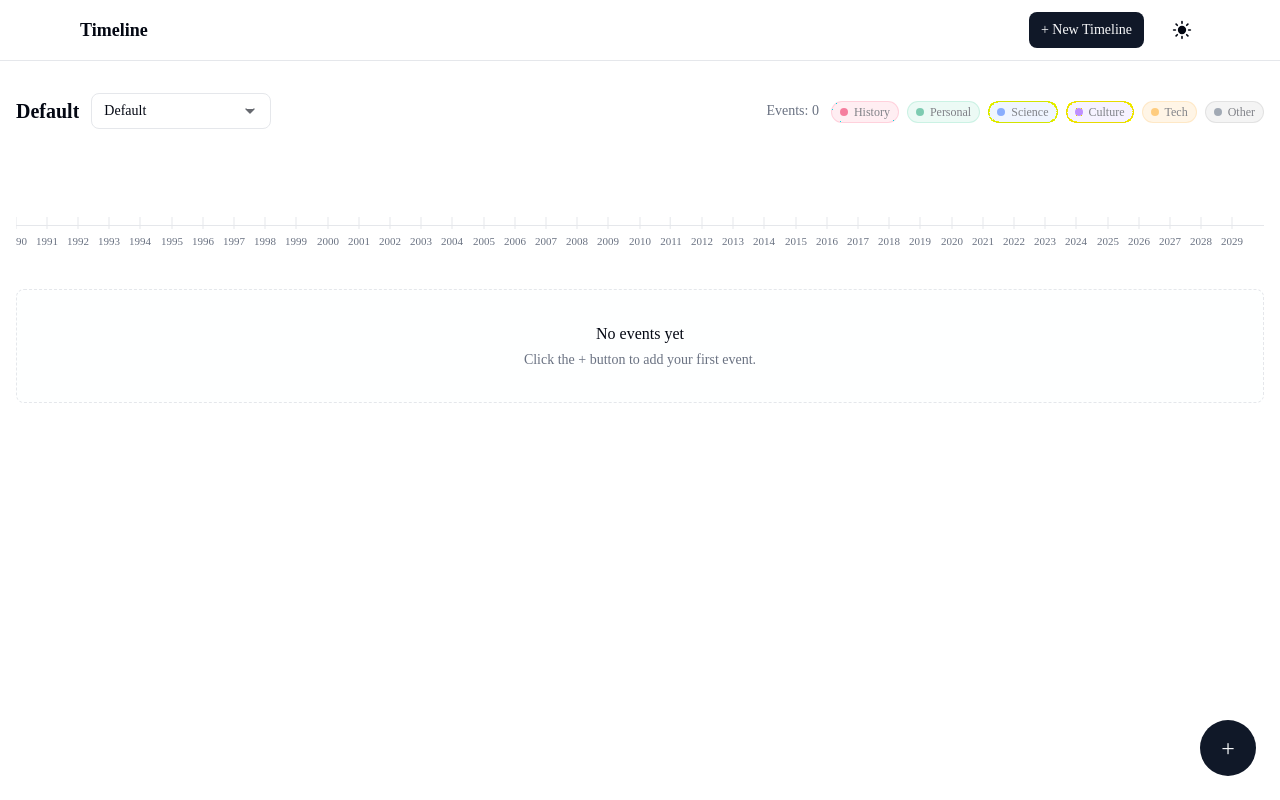
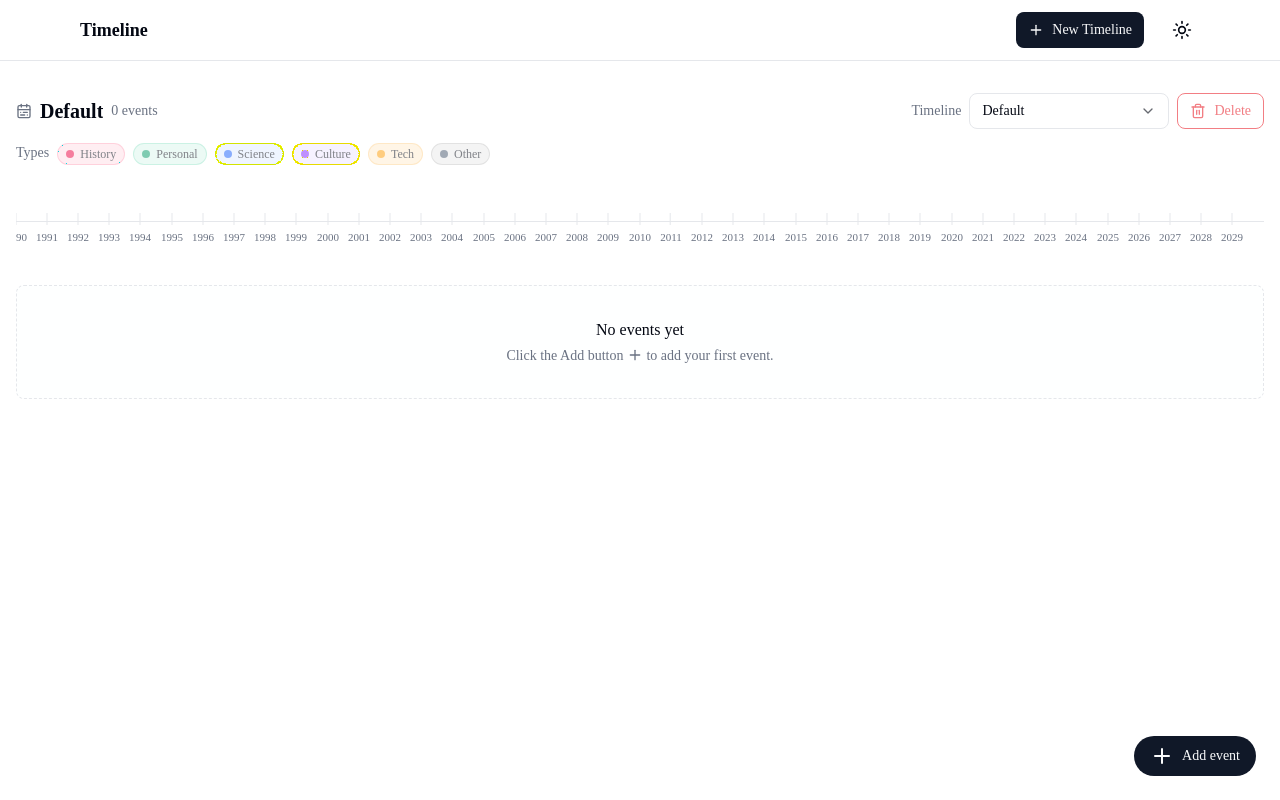
Before and after one commit to Azanore/Timeline, a React (Vite) app: page / in a window 1280 px wide. Built offline with nearby package versions, Linux system fonts and the light colour scheme.

Commit message:
Added icons, adjust the layout, better aria, titles for buttons, consistency, etc..

```diff
--- a/src/App.jsx
+++ b/src/App.jsx
@@ -6,6 +6,7 @@ import EventForm from './components/events/EventForm.jsx'
 import { useEvents } from './hooks/useEvents'
 import { useToast } from './hooks/useToast'
 import Button from './components/ui/Button.jsx'
+import { Plus } from 'lucide-react'
 
 function App() {
   const { addEvent } = useEvents()
@@ -22,9 +23,11 @@ function App() {
       <Button
         onClick={() => setOpenAdd(true)}
         aria-label="Add Event"
-        className="fixed bottom-6 right-6 rounded-full w-14 h-14 text-2xl shadow-lg"
+        title="Add event"
+        className="fixed bottom-6 right-6 rounded-full w-14 h-14 shadow-lg flex items-center justify-center gap-2 md:w-auto md:h-10 md:px-4"
       >
-        +
+        <Plus className="h-6 w-6" aria-hidden="true" />
+        <span className="hidden md:inline">Add event</span>
       </Button>
 
       <Dialog open={openAdd} onOpenChange={(next) => { if (!next) setOpenAdd(false) }}>
--- a/src/components/events/EventCard.jsx
+++ b/src/components/events/EventCard.jsx
@@ -70,7 +70,7 @@ export default function EventCard({ event, scale, selected = false, onClick, ful
         <div className="min-w-0">
           <div className={`flex items-center gap-1 ${forceFull ? 'truncate' : (tier === 'min' ? 'whitespace-nowrap' : 'truncate')}`}>
             {(forceFull || tier !== 'min') && (
-              <TypeBadge type={event?.type || 'other'} className="shrink-0" />
+              <TypeBadge type={event?.type || 'other'} className="shrink-0" showLabel={false} />
             )}
             <span className="text-[11px] font-medium text-foreground truncate">{event?.title || ''}</span>
           </div>
--- a/src/components/events/EventDialog.jsx
+++ b/src/components/events/EventDialog.jsx
@@ -9,12 +9,12 @@ import TypeBadge from '@/components/ui/TypeBadge.jsx';
 import {
   AlertDialog,
   AlertDialogContent,
-  AlertDialogOverlay,
   AlertDialogTitle,
   AlertDialogDescription,
   AlertDialogCancel,
   AlertDialogAction,
 } from '@/components/ui/ConfirmDialog.jsx';
+import { Pencil, Trash2, X, AlertTriangle } from 'lucide-react';
 
 /**
  * @typedef {Object} EventDialogProps
@@ -68,25 +68,31 @@ export default function EventDialog({ open, onClose, event, closeOnSave = false
           )}
           <div className="mt-4 flex justify-between">
             <div className="flex gap-2">
-              <Button variant="outline" size="md" onClick={() => setMode('edit')}>
-                Edit
+              <Button variant="outline" size="md" onClick={() => setMode('edit')} className="gap-2">
+                <Pencil className="h-4 w-4" aria-hidden="true" />
+                <span>Edit</span>
               </Button>
               <Button
                 variant="outline"
                 size="md"
-                className="border-destructive text-destructive hover:bg-destructive/10"
+                className="border-destructive text-destructive hover:bg-destructive/10 gap-2"
                 onClick={() => setConfirmOpen(true)}
               >
-                Delete
+                <Trash2 className="h-4 w-4" aria-hidden="true" />
+                <span>Delete</span>
               </Button>
             </div>
-            <Button variant="outline" size="md" onClick={onClose}>
-              Close
+            <Button variant="outline" size="md" onClick={onClose} className="gap-2">
+              <X className="h-4 w-4" aria-hidden="true" />
+              <span>Close</span>
             </Button>
           </div>
           <AlertDialog open={confirmOpen} onOpenChange={(next) => { if (!next) setConfirmOpen(false); }}>
             <AlertDialogContent>
-              <AlertDialogTitle>Delete this event?</AlertDialogTitle>
+              <AlertDialogTitle className="flex items-center gap-2">
+                <AlertTriangle className="h-4 w-4 text-destructive" aria-hidden="true" />
+                <span>Delete this event?</span>
+              </AlertDialogTitle>
               <AlertDialogDescription>
                 This action cannot be undone. The event will be permanently removed.
               </AlertDialogDescription>
@@ -97,7 +103,7 @@ export default function EventDialog({ open, onClose, event, closeOnSave = false
                 <AlertDialogAction asChild>
                   <Button
                     variant="outline"
-                    className="border-destructive text-destructive hover:bg-destructive/10"
+                    className="border-destructive text-destructive hover:bg-destructive/10 gap-2"
                     onClick={() => {
                       removeEvent(event.id);
                       toast.success('Event deleted');
@@ -105,7 +111,8 @@ export default function EventDialog({ open, onClose, event, closeOnSave = false
                       onClose?.();
                     }}
                   >
-                    Delete
+                    <Trash2 className="h-4 w-4" aria-hidden="true" />
+                    <span>Delete</span>
                   </Button>
                 </AlertDialogAction>
               </div>
--- a/src/components/layout/Header.jsx
+++ b/src/components/layout/Header.jsx
@@ -1,6 +1,7 @@
 import { useTimeline } from '../../hooks/useTimeline';
 import Button from '@/components/ui/Button.jsx';
 import ThemeToggle from '@/components/ui/ThemeToggle.jsx';
+import { Plus } from 'lucide-react';
 
 // Header: app title + global actions (create timeline, theme)
 export default function Header() {
@@ -12,11 +13,12 @@ export default function Header() {
         <h1 className="text-lg font-semibold text-foreground flex-1">Timeline</h1>
 
         <Button
-          className="ml-auto"
+          className="ml-auto gap-2"
           size="md"
           onClick={() => createTimeline(`Timeline ${timelines.length + 1}`)}
         >
-          + New Timeline
+          <Plus className="h-4 w-4" aria-hidden="true" />
+          <span>New Timeline</span>
         </Button>
 
         <ThemeToggle className="ml-2" />
--- a/src/index.css
+++ b/src/index.css
@@ -72,6 +72,8 @@ body { margin: 0; }
   img, video, canvas, svg, picture { display: block; max-width: 100%; }
   img { height: auto; }
   svg { inline-size: 1em; block-size: 1em; fill: currentColor; }
+  /* Ensure lucide icons remain stroked (not filled solid) */
+  svg.lucide { fill: none; stroke: currentColor; }
 
   /* Tables and lists */
   table { border-collapse: collapse; }
--- a/src/views/TimelineView.jsx
+++ b/src/views/TimelineView.jsx
@@ -4,19 +4,43 @@ import Timeline from '../components/timeline/Timeline.jsx';
 import TypeLegend from '@/components/ui/TypeLegend.jsx';
 import TimelineAxis from '@/components/timeline/TimelineAxis.jsx';
 import { Select, SelectTrigger, SelectValue, SelectContent, SelectItem } from '@/components/ui/Select.jsx';
+import {
+  AlertDialog,
+  AlertDialogContent,
+  AlertDialogTitle,
+  AlertDialogDescription,
+  AlertDialogCancel,
+  AlertDialogAction,
+} from '@/components/ui/ConfirmDialog.jsx';
+import Button from '@/components/ui/Button.jsx';
+import { useState } from 'react';
+import { useToast } from '../hooks/useToast';
+import { Trash2, AlertTriangle, CalendarRange, Plus } from 'lucide-react';
 
 export default function TimelineView() {
-  const { timelines, activeTimelineId, setActiveTimeline, domain } = useTimeline();
+  const { timelines, activeTimelineId, setActiveTimeline, deleteTimeline, domain } = useTimeline();
   const { events } = useEvents();
   const activeName = timelines.find(t => t.id === activeTimelineId)?.name || 'Untitled';
+  const isOnlyTimeline = (timelines?.length || 0) <= 1;
+  const isDefaultTimeline = activeTimelineId === 'default';
+  const [confirmOpen, setConfirmOpen] = useState(false);
+  const toast = useToast();
 
   return (
     <section className="flex-1 flex flex-col w-full px-4 py-8">
-      <div className="flex items-center mb-16 justify-between mb-2">
-        <div className="flex items-center gap-3 min-w-0">
-          <h2 className="text-xl font-semibold text-foreground truncate">{activeName}</h2>
+      <div className="mb-6 space-y-3">
+        <div className="flex items-center justify-between gap-3 flex-wrap">
+          <div className="flex items-center gap-2 min-w-0">
+            <CalendarRange className="h-4 w-4 text-muted-foreground" aria-hidden="true" />
+            <h2 className="text-xl font-semibold text-foreground truncate" title={activeName}>{activeName}</h2>
+            <span className="text-muted-foreground text-sm">
+              {events.length} events
+            </span>
+          </div>
+          <div className="flex items-center gap-2">
+            <span className="text-sm text-muted-foreground">Timeline</span>
             <Select value={activeTimelineId} onValueChange={(val) => setActiveTimeline(val)}>
-            <SelectTrigger className="w-[180px]" aria-label="Select timeline">
+              <SelectTrigger className="w-[200px]" aria-label="Select timeline">
                 <SelectValue placeholder="Select timeline" />
               </SelectTrigger>
               <SelectContent>
@@ -27,17 +51,59 @@ export default function TimelineView() {
                 ))}
               </SelectContent>
             </Select>
-        </div>
-        <div className="flex items-center gap-3">
-          <span className="text-muted-foreground text-sm">Events: {events.length}</span>
-          <TypeLegend className="hidden md:flex" />
+            <Button
+              variant="outline"
+              size="md"
+              className="border-destructive text-destructive hover:bg-destructive/10 gap-2"
+              disabled={isOnlyTimeline || isDefaultTimeline}
+              title={isOnlyTimeline ? 'Cannot delete the only timeline' : isDefaultTimeline ? 'Cannot delete the default timeline' : 'Delete this timeline'}
+              onClick={() => setConfirmOpen(true)}
+            >
+              <Trash2 className="h-4 w-4" aria-hidden="true" />
+              <span>Delete</span>
+            </Button>
           </div>
         </div>
+        <div className="hidden md:flex items-center gap-2">
+          <span className="text-sm text-muted-foreground">Types</span>
+          <TypeLegend />
+        </div>
+      </div>
+      <AlertDialog open={confirmOpen} onOpenChange={(next) => { if (!next) setConfirmOpen(false); }}>
+        <AlertDialogContent>
+          <AlertDialogTitle className="flex items-center gap-2">
+            <AlertTriangle className="h-4 w-4 text-destructive" aria-hidden="true" />
+            <span>Delete this timeline?</span>
+          </AlertDialogTitle>
+          <AlertDialogDescription>
+            This action cannot be undone. The timeline "{activeName}" and all its events will be permanently removed from this device.
+          </AlertDialogDescription>
+          <div className="flex justify-end gap-2 pt-2">
+            <AlertDialogCancel asChild>
+              <Button variant="outline">Cancel</Button>
+            </AlertDialogCancel>
+            <AlertDialogAction asChild>
+              <Button
+                variant="outline"
+                className="border-destructive text-destructive hover:bg-destructive/10 gap-2"
+                onClick={() => {
+                  deleteTimeline(activeTimelineId);
+                  toast.success('Timeline deleted');
+                  setConfirmOpen(false);
+                }}
+              >
+                <Trash2 className="h-4 w-4" aria-hidden="true" />
+                <span>Delete</span>
+              </Button>
+            </AlertDialogAction>
+          </div>
+        </AlertDialogContent>
+      </AlertDialog>
       <TimelineAxis domain={domain} />
       {events.length === 0 ? (
         <div className="mt-8 border border-dashed border-border rounded-md p-8 bg-background/50 text-center">
           <h3 className="text-foreground font-medium">No events yet</h3>
-          <p className="text-muted-foreground text-sm mt-1">Click the + button to add your first event.</p>
+          <p className="text-muted-foreground text-sm mt-1">Click the Add button <Plus className="inline h-4 w-4 align-text-bottom" aria-hidden="true" /> to add your first event.</p>
         </div>
       ) : (
         <>
```
Also changed, not shown: src/components/timeline/ZoomControls.jsx (+7 -6 lines), src/components/ui/TypeBadge.jsx (+6 -1 lines). Lines whose indentation alone changed are shown as unchanged.
